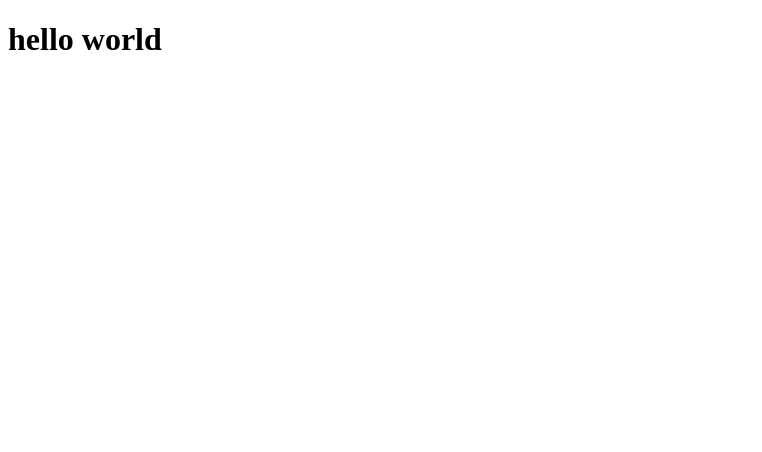
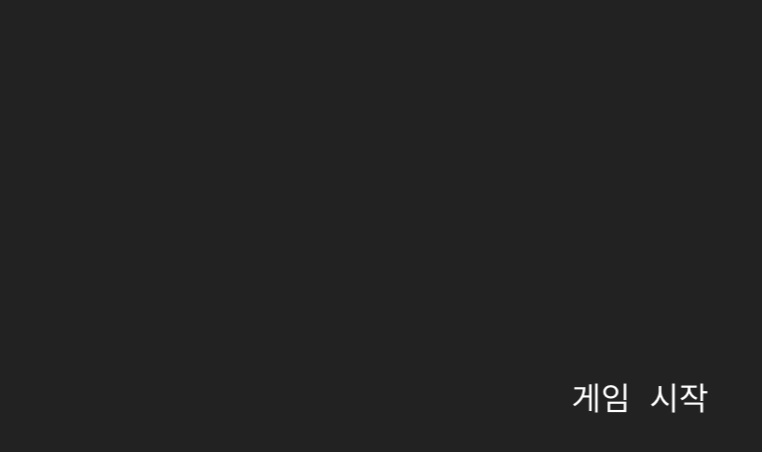
Before and after one commit to gringrape/bapkim, a website built with Parcel: page index.html in a window 1280 px wide. Shown: the whole page, without its empty margins (0-762 px from the left). Built offline with nearby package versions, Linux system fonts and the light colour scheme.

Commit message:
기본 씬 구성

```diff
--- a/index.html
+++ b/index.html
@@ -3,10 +3,26 @@
 <head>
   <meta charset="UTF-8">
   <meta name="viewport" content="width=device-width, initial-scale=1.0">
+  <style>
+    html, body {
+      margin: 0;
+      padding: 0;
+      overflow: hidden;
+      background: #000;
+    }
+
+    canvas {
+      display: block;
+      position: absolute;
+      top: 0;
+      left: 0;
+      z-index: 1;
+    }
+  </style>
   <title>Document</title>
 </head>
 <body>
   <h1>hello world</h1>
-  <script src="./src/index.js"></script>
+  <script type="module" src="./src/index.js"></script>
 </body>
 </html>
--- a/package.json
+++ b/package.json
@@ -11,6 +11,10 @@
     "eslint-config-airbnb-base": "^15.0.0",
     "eslint-plugin-import": "^2.31.0",
     "globals": "^16.0.0",
-    "parcel": "^2.14.4"
+    "parcel": "^2.14.4",
+    "process": "^0.11.10"
+  },
+  "dependencies": {
+    "phaser": "^3.88.2"
   }
 }
--- /dev/null
+++ b/src/MainScene.js
@@ -0,0 +1,22 @@
+import Phaser from 'phaser';
+
+export default class MainScene extends Phaser.Scene {
+  constructor() {
+    super({ key: 'MainScene' });
+  }
+
+  create() {
+    const { width, height } = this.scale;
+
+    // 중앙 텍스트 생성
+    const mainText = this.add.text(width / 2, height / 2, 'MainScene입니다!', {
+      fontSize: '24px',
+      color: '#00ff00',
+    }).setOrigin(0.5);
+
+    // 창 리사이즈 시 위치 재조정
+    this.scale.on('resize', (gameSize) => {
+      mainText.setPosition(gameSize.width / 2, gameSize.height / 2);
+    });
+  }
+}
--- /dev/null
+++ b/src/StartScene.js
@@ -0,0 +1,26 @@
+import Phaser from 'phaser';
+
+export default class StartScene extends Phaser.Scene {
+  constructor() {
+    super({ key: 'StartScene' });
+  }
+
+  create() {
+    const { width, height } = this.scale;
+
+    const startText = this.add.text(width / 2, height / 2, '게임 시작', {
+      fontSize: '32px',
+      color: '#ffffff',
+    }).setOrigin(0.5);
+
+    startText.setInteractive();
+    startText.on('pointerdown', () => {
+      this.scene.start('MainScene');
+    });
+
+    // ✅ 창 크기 변경 시에도 중앙으로 다시 정렬
+    this.scale.on('resize', (gameSize) => {
+      startText.setPosition(gameSize.width / 2, gameSize.height / 2);
+    });
+  }
+}
--- a/src/index.js
+++ b/src/index.js
@@ -1,3 +1,18 @@
-const { log } = console;
+import Phaser from 'phaser';
 
-log('123');
+import StartScene from './StartScene';
+import MainScene from './MainScene';
+
+const config = {
+  type: Phaser.AUTO,
+  backgroundColor: '#222222',
+  scene: [StartScene, MainScene],
+  scale: {
+    mode: Phaser.Scale.RESIZE, // ✅ 창 크기에 맞게 리사이즈
+    autoCenter: Phaser.Scale.CENTER_BOTH, // ✅ 자동 중앙 정렬
+    width: '100%',
+    height: '100%',
+  },
+};
+
+window.game = new Phaser.Game(config);
```
Also changed, not shown: eslint.config.mjs (+11 -2 lines), 1 other file.
